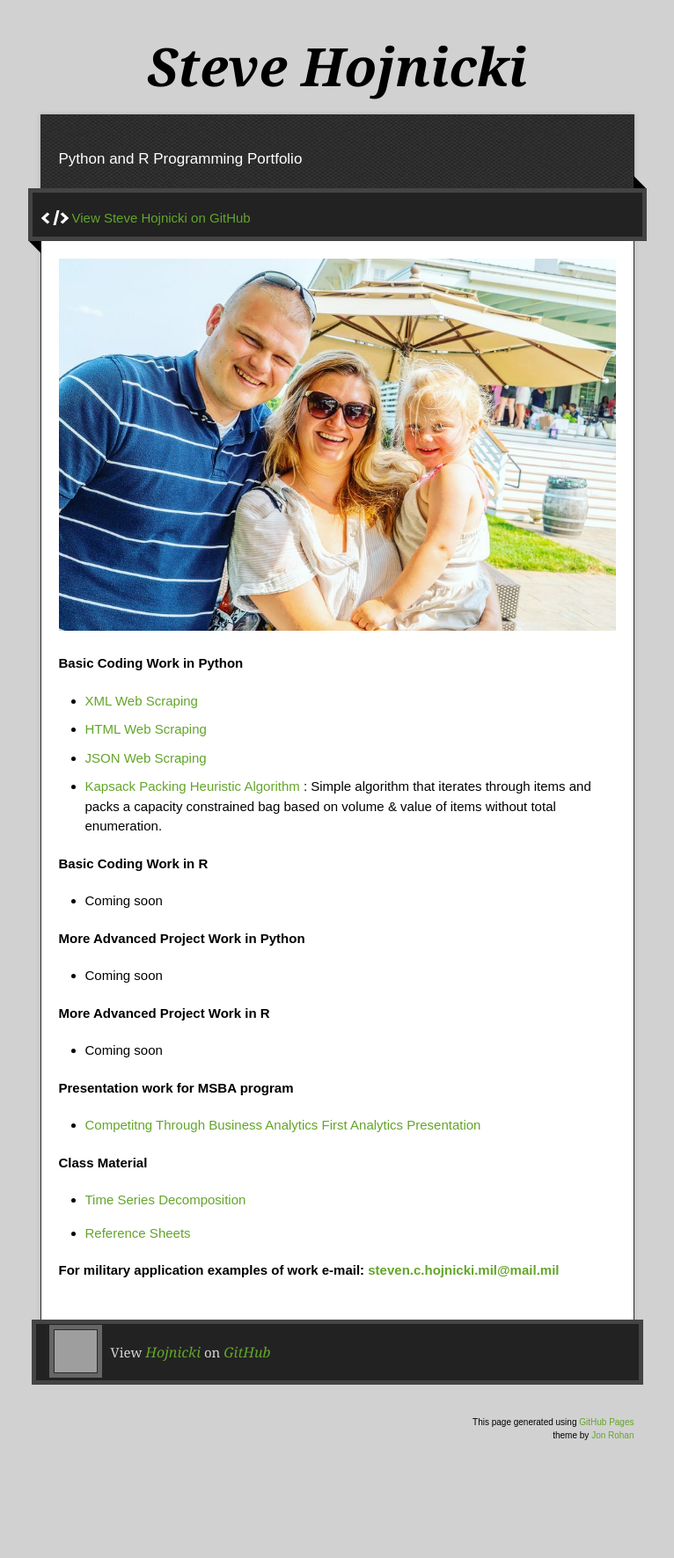
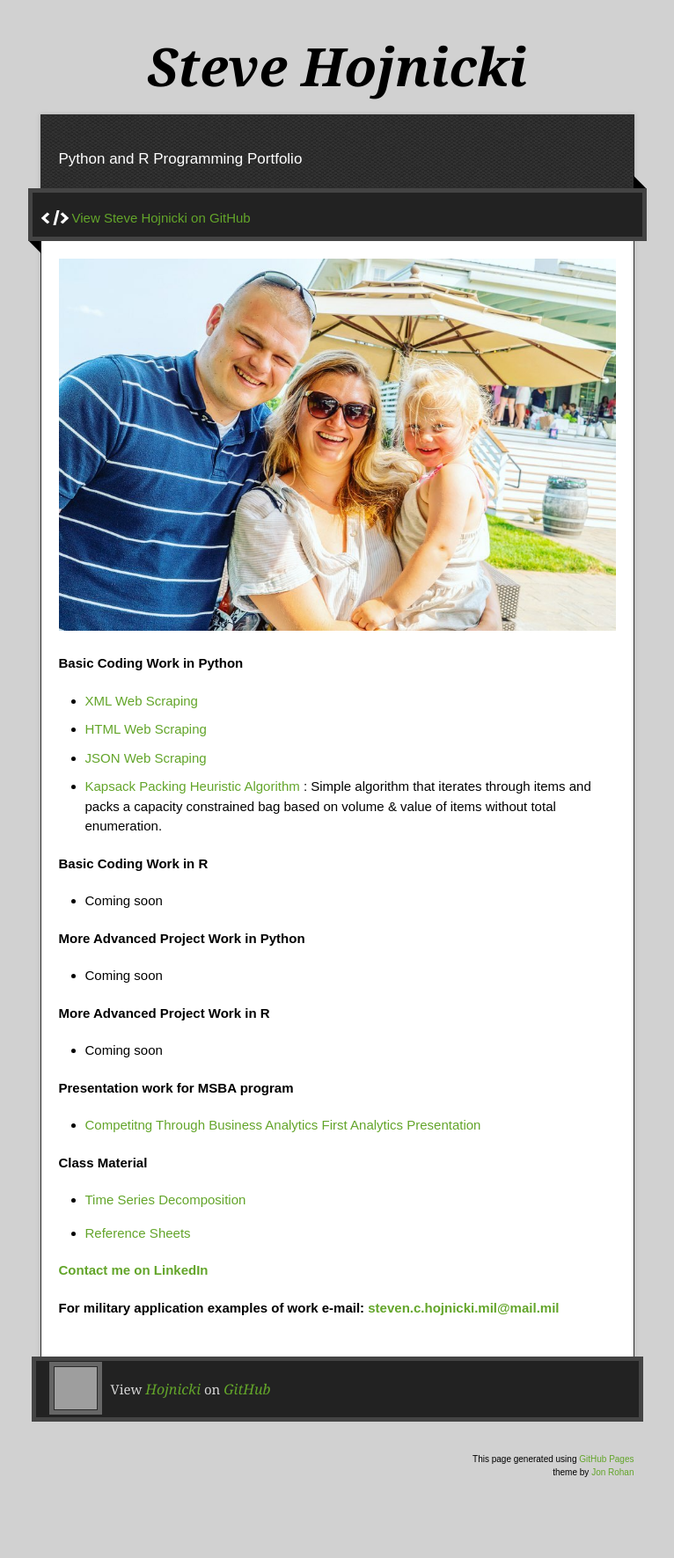
Before and after one commit to Hojnicki/hojnicki.github.io, a Jekyll site: the page built from index.md, in a window 1280 px wide. Shown: the whole page at 88% size, without its empty margins (257-1023 px from the left). Built offline with Jekyll 4.4.1, drawn with Linux system fonts in a browser that asks for light colours; our own code applies the rules of GitHub Pages for plain Markdown files; before the commit the page ends 1729 px from its top, so only the background shows below that; grey boxes are pictures that could not be loaded.

Commit message:
Update index.md

```diff
--- a/index.md
+++ b/index.md
@@ -31,4 +31,6 @@ description: Professional Portfolio: Python and R
 - [Reference Sheets](https://github.com/Hojnicki/cheatsheets)
 
 
+<b> [Contact me on LinkedIn](www.linkedin.com/in/stevenhojnicki)</b>
+
 <b> For military application examples of work e-mail: <a href="mailto:steven.c.hojnicki.mil@mail.mil">steven.c.hojnicki.mil@mail.mil</a></b>
```
